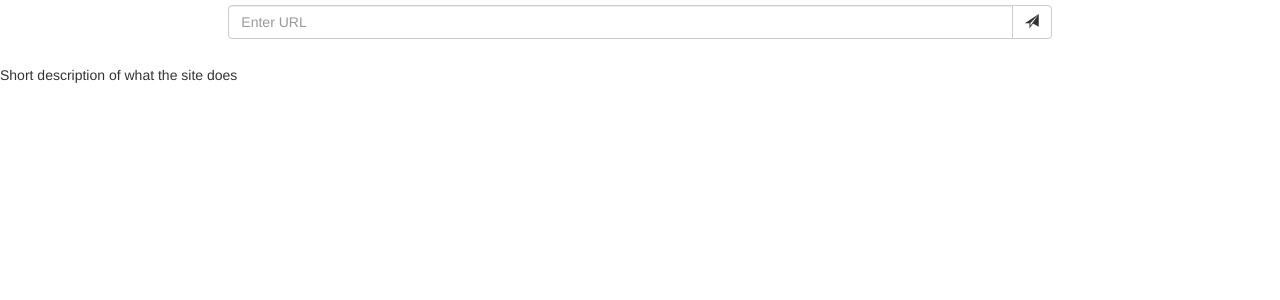
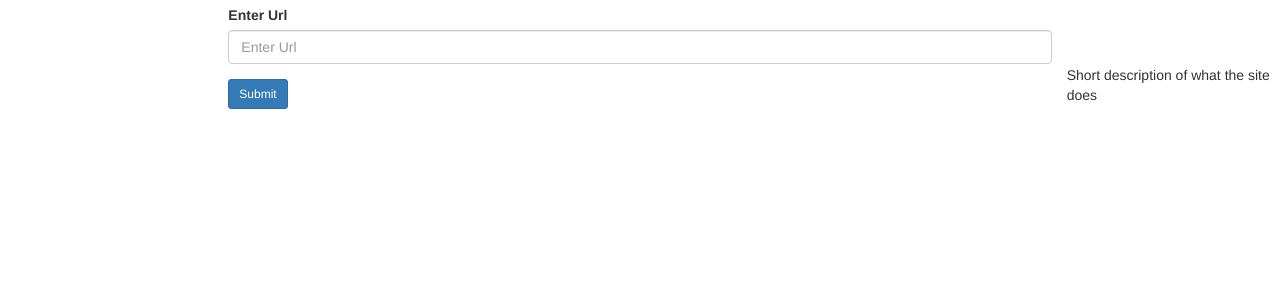
Before and after one commit to Kipngetich33/Url_Shortener, a Django app: page / in a window 1280 px wide. Shown: the part 55-355 px from the top of the page. Run offline with Django 3.2, Linux system fonts and the light colour scheme; data that the repository does not hold is empty; some libraries are stand-ins or nearby versions.

Commit message:
update the home page to do more than just the authentication

```diff
--- a/shortenerapp/forms.py
+++ b/shortenerapp/forms.py
@@ -4,4 +4,4 @@
     '''
     class that creates the url submit form
     '''
-    entered_url = forms.CharField(label='Enter Url',max_length = 300)
+    entered_url = forms.URLField(label='Enter Url',max_length = 300)
--- a/shortenerapp/templates/home.html
+++ b/shortenerapp/templates/home.html
@@ -13,14 +13,10 @@
 <div class="col-md-2"></div>
 <div class="col-md-8">
     <!-- Adding a search form  -->
-    <form role="search" action="{% url 'makeshort' %}">
-
-        <div class="input-group">
-            <input type="text" class="form-control" placeholder="Enter URL" name="name">
-            <div class="input-group-btn">
-                <button class="btn btn-default" type="submit"><i class="glyphicon glyphicon-send" ></i></button>
-            </div>
-        </div>
+    <form method="post" enctype="multipart/form-data">
+        {% csrf_token %} {% bootstrap_form form%}
+        <input type="submit" class="btn btn-primary btn-sm" value="Submit">
+        <input type="hidden" name="next" value="{{next}}">
 
     </form>
     <!-- search form end -->
--- a/shortenerapp/urls.py
+++ b/shortenerapp/urls.py
@@ -10,4 +10,6 @@
     url(r'^l/',views.l, name = 'last'),
     url(r'^a',views.a, name = 'all'),
     url(r'^w',views.w, name = 'wrong'),
+    url(r'^t',views.t, name = 'test'),
+    url(r'^t2',views.t2, name = 'test2'),
 ]
--- a/shortenerapp/views.py
+++ b/shortenerapp/views.py
@@ -2,14 +2,35 @@
 from . models import Urls
 from . forms import UrlForm
 from django.http import HttpResponse, HttpResponseRedirect
+from django.core.validators import URLValidator
+from django.core.exceptions import ValidationError
 
 def h(request):
-    shortcode = Urls.code_generator()
-    return render(request,'home.html',{"shortcode":shortcode})
+    if request.method == 'POST':
+
+        form = UrlForm(request.POST)
+
+        if form.is_valid():
+            search_name = form.cleaned_data['entered_url']
+            is_exist = Urls.url_exist(search_name)
+            if is_exist == False:
+                shortcode = Urls.code_generator()
+                new_url = Urls (short_id = shortcode,httpurl = search_name )
+                new_url.save()
+                httpurl = search_name
+                message = 'short code created successfully'
+            else:
+                shortcode = Urls.objects.get(httpurl = search_name).short_id
+                httpurl = Urls.objects.get(httpurl = search_name).httpurl
+                message = 'A short url for the entered url already exists'
+            return render(request,'makeshort.html',{"message":message,"shortcode":shortcode, "httpurl":httpurl})
+    else:
+        form = UrlForm()
+    return render(request,'home.html',{"form":form})
+
 
 def r(request):
-    if 'name' in request.GET and request.GET["name"]:
-        search_name = request.GET.get("name")
+    if search_name:
         prefix = 'http//:r/'
         httpurl = prefix
 
@@ -52,3 +73,24 @@
 
 def w(request):
     return render(request,'wrong.html')
+
+def t(request):
+    '''
+    this is a general test view function that enables me to test the various aspects
+    of the app before applying changes to an intended view function
+    '''
+    form = UrlForm()
+    if request.method == 'POST':
+
+        form = UrlForm(request.POST)
+
+        if form.is_valid():
+            search_name = form.cleaned_data['entered_url']
+
+            return render(request,'test2.html',{"message":search_name,"form":form})
+    else:
+        form = UrlForm()
+    return render(request,'test.html',{"form":form})
+
+def t2(request):
+    return render(request,'test2.html',{"message":message})
```
Also changed, not shown: shortenerapp/templates/test.html (added, +13 -0 lines), shortenerapp/templates/test2.html (added, +7 -0 lines), shortenerapp/tests.py (+14 -0 lines).
